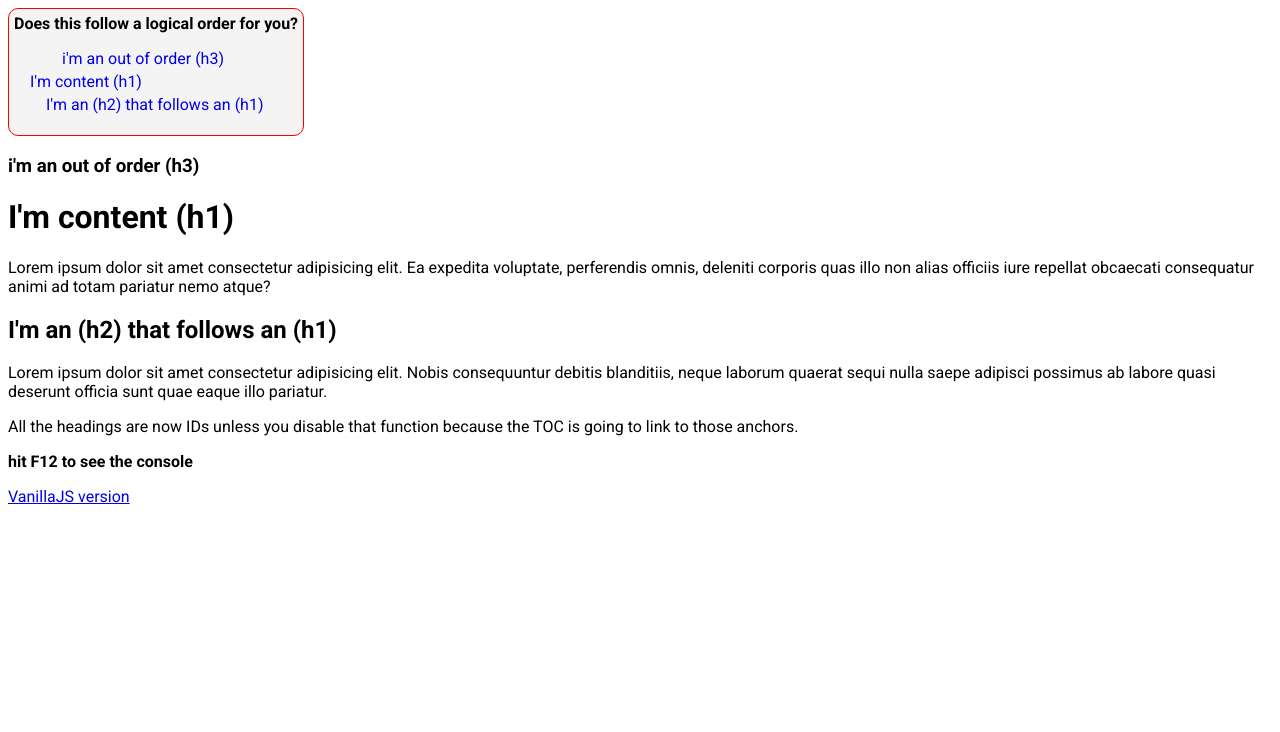
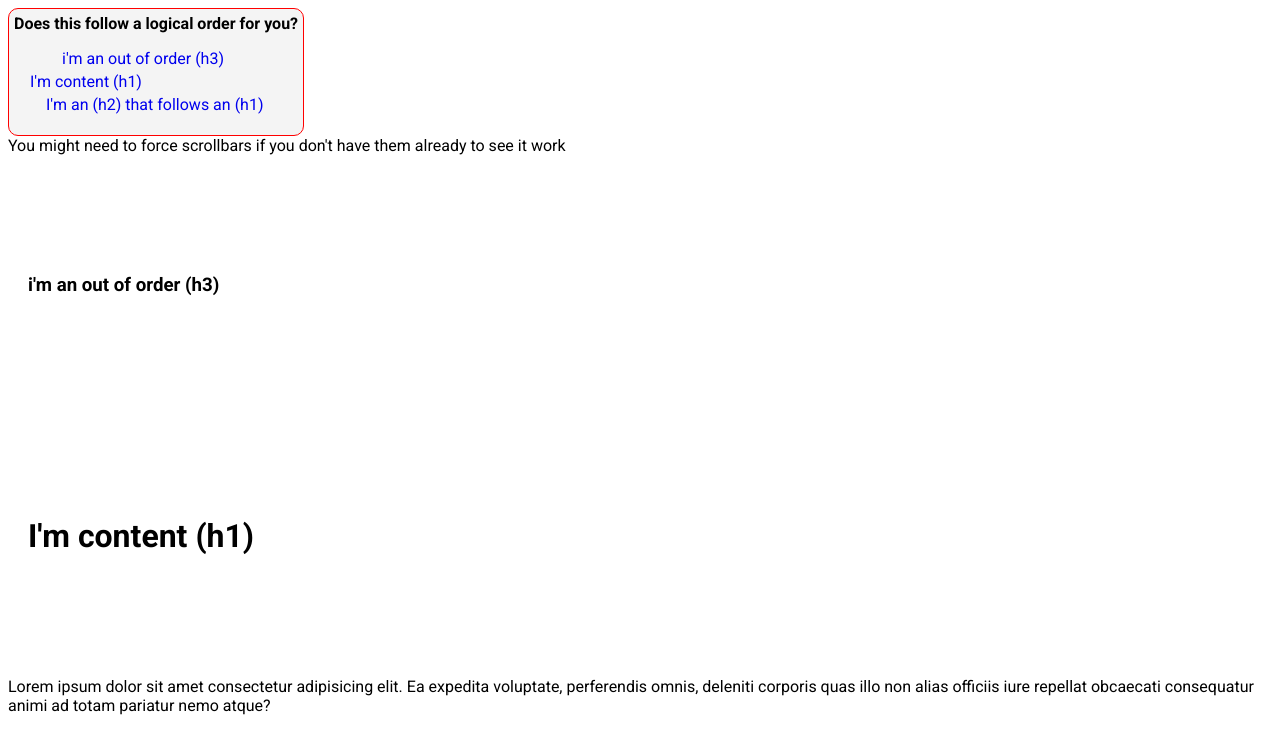
Before and after one commit to CodePosse/WCAG-Brute-Force, a website: page TOC creator/TOC_jquery.html in a window 1280 px wide. Shown: the top 732 px of the page. Drawn offline with nearby package versions, Linux system fonts and the light colour scheme.

Commit message:
:wrench: TOC

```diff
--- a/TOC creator/TOC_jquery.html
+++ b/TOC creator/TOC_jquery.html
@@ -13,6 +13,17 @@
     <style>
         :root {
             font-family: Roboto;
+        }
+
+        html,
+        body {
+            height: 100vh
+        }
+
+        h1,
+        h2,
+        h3 {
+            padding: 100px 20px;
         }
 
         #toc {
@@ -47,6 +58,7 @@
         <strong>Does this follow a logical order for you?</strong>
         <ul></ul>
     </nav>
+    <div>You might need to force scrollbars if you don't have them already to see it work</div>
     <div>
         <h3>i'm an out of order (h3)</h3>
         <h1>I'm content (h1)</h1>
```
Also changed, not shown: TOC creator/TOC_vanilla.html (+12 -2 lines).
